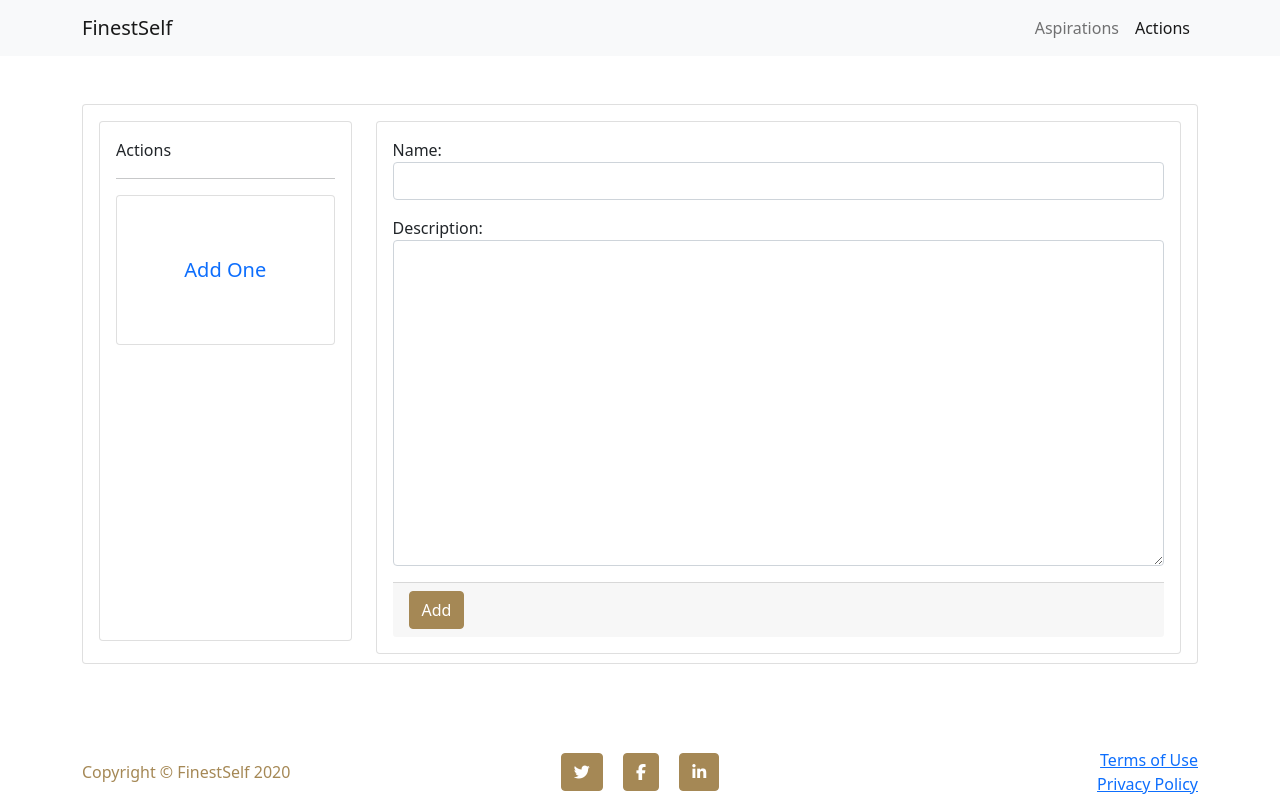
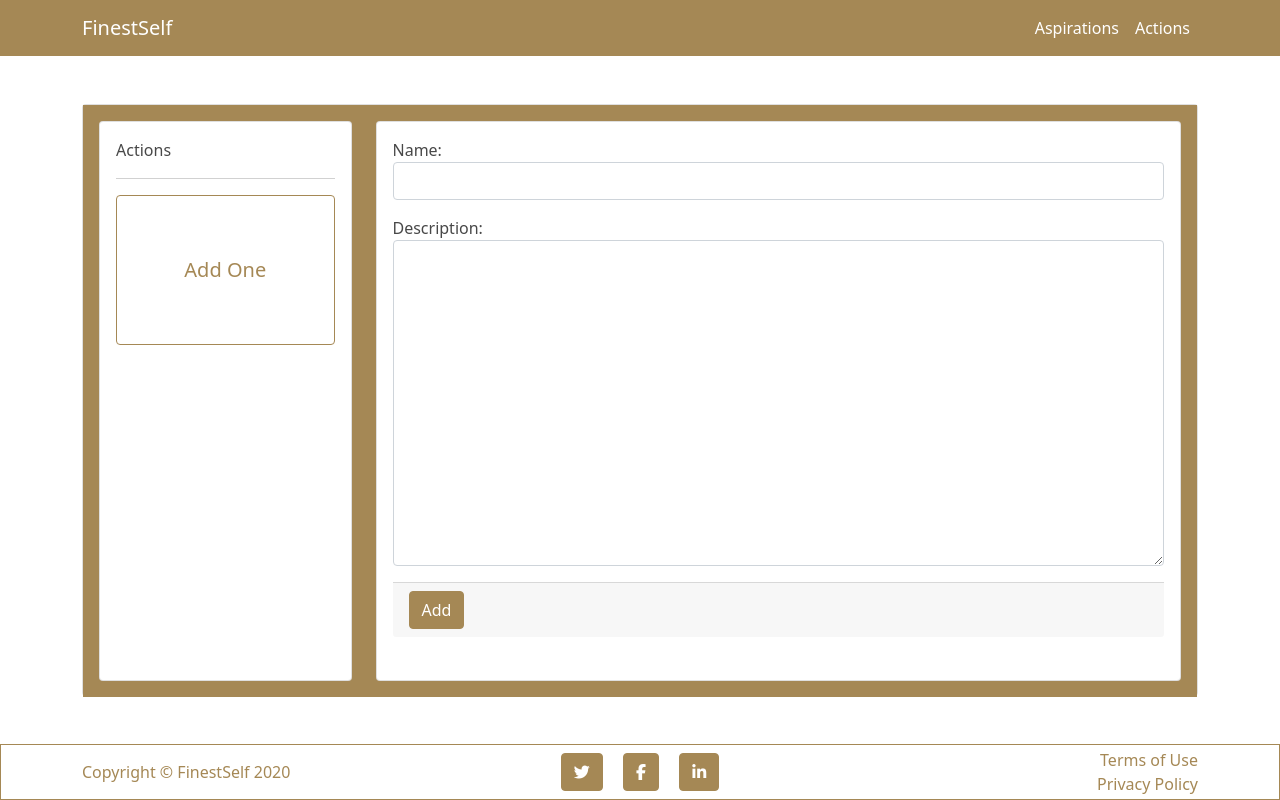
Before and after one commit to ahmadshahrour951/intensive-winter-2021, a Flask app: page /actions in a window 1280 px wide. Run offline with Flask 2, Linux system fonts and the light colour scheme; data that the repository does not hold is empty; some libraries are stand-ins or nearby versions.

Commit message:
Final Styling

```diff
--- a/static/style.css
+++ b/static/style.css
@@ -3,26 +3,64 @@
 }
 
 .badge-primary {
-  background-color: #a58855;
+  background-color: var(--primary)
   color: white
 }
 
 .text-primary {
-  color: #a58855 !important;
+  color: var(--primary) !important;
 }
 
 .btn-primary {
-  background-color: #a58855;
+  background-color: var(--primary);
   color: white;
-  border-color: #a58855;
+  border-color: var(--primary)
+}
+
+.btn-primary:hover {
+  background-color: var(--primary);
+  color: white !important;
+  border-color: var(--primary)
+}
+
+.btn-outline-primary {
+  border-color: var(--primary);
+  color: var(--primary) !important;
+}
+
+.btn-outline-primary:hover {
+  background-color: var(--primary);
+  border-color: var(--primary);
+  color: white !important;
 }
 
 html, body {
     height: 100%;
 }
 
+.bg-primary {
+  background-color: var(--primary) !important;
+  color: white !important;
+}
+
+nav a {
+  color: white !important;
+}
+
+a {
+  text-decoration: none;
+}
+
 .sticky-footer {
   height: 56px;
+}
+
+.card {
+  color: #484848;
+}
+
+.card:hover .btn-primary {
+  color: #484848 !important;
 }
 
 /* .card:hover{
--- a/templates/content/actions/index.jinja2
+++ b/templates/content/actions/index.jinja2
@@ -1,8 +1,8 @@
-<div class="card" style="height: 70vh;">
-  <div class="card-body" >
+<div class="card" style="height: 74vh;">
+  <div class="card-body" style="background-color: #a58855;">
   <div class="row h-100">
       <div class="col-3 h100" >
-        <div class="card" style="height: 65vh; overflow-y: scroll;">
+        <div class="card" style="height: 70vh; overflow-y: scroll;">
           <div class="card-body align-items-center">
             <div class="card-title">Actions</div>
             <hr>
--- a/templates/footer.jinja2
+++ b/templates/footer.jinja2
@@ -1,4 +1,4 @@
-<footer class="sticky-footer">
+<footer class="sticky-footer" style="border: 1px solid #a58855;">
   <div class="container h-100">
     <div class="row h-100 align-items-center">
       <div class="col">
@@ -19,9 +19,9 @@
           </div>
       <div class="col">
           <div class="ml-auto">
-              <a href="#!" style="float:right" class="mr-2">Terms of Use</a>
+              <a href="#!" style="float:right" class="mr-2 text-primary" >Terms of Use</a>
               <br>
-              <a  href="#!" style="float:right" class="mr-2">Privacy Policy</a>
+              <a  href="#!" style="float:right" class="mr-2 text-primary">Privacy Policy</a>
           </div>
       </div>
     </div>
--- a/templates/head.jinja2
+++ b/templates/head.jinja2
@@ -48,9 +48,16 @@
             });
 
             $(document).ready(function() {
-              $( ".card.hover" ).hover(
+              $(".card.hover").hover(
+                function() {
+                  $(this).addClass('shadow-lg').css({'cursor': 'pointer', 'color': '#484848'})
+                }, function() {
+                $(this).removeClass('shadow-lg');
+              }
+              )
+              $(".card.hover.btn-outline-primary").hover(
               function() {
-                $(this).addClass('shadow-lg').css('cursor', 'pointer');
+                $(this).addClass('shadow-lg').css({'cursor': 'pointer', 'color': 'white'})
               }, function() {
                 $(this).removeClass('shadow-lg');
               }
--- a/templates/nav.jinja2
+++ b/templates/nav.jinja2
@@ -1,4 +1,4 @@
-<nav class="navbar navbar-expand-lg navbar-light bg-light">
+<nav class="navbar navbar-expand-lg navbar-light bg-primary">
     <div class="container">
       <a class="navbar-brand" href="/">FinestSelf</a>
       <button class="navbar-toggler" type="button" data-bs-toggle="collapse" data-bs-target="#navbarSupportedContent" aria-controls="navbarSupportedContent" aria-expanded="false" aria-label="Toggle navigation">
```
Also changed, not shown: templates/content/aspirations/index.jinja2 (+4 -4 lines).
